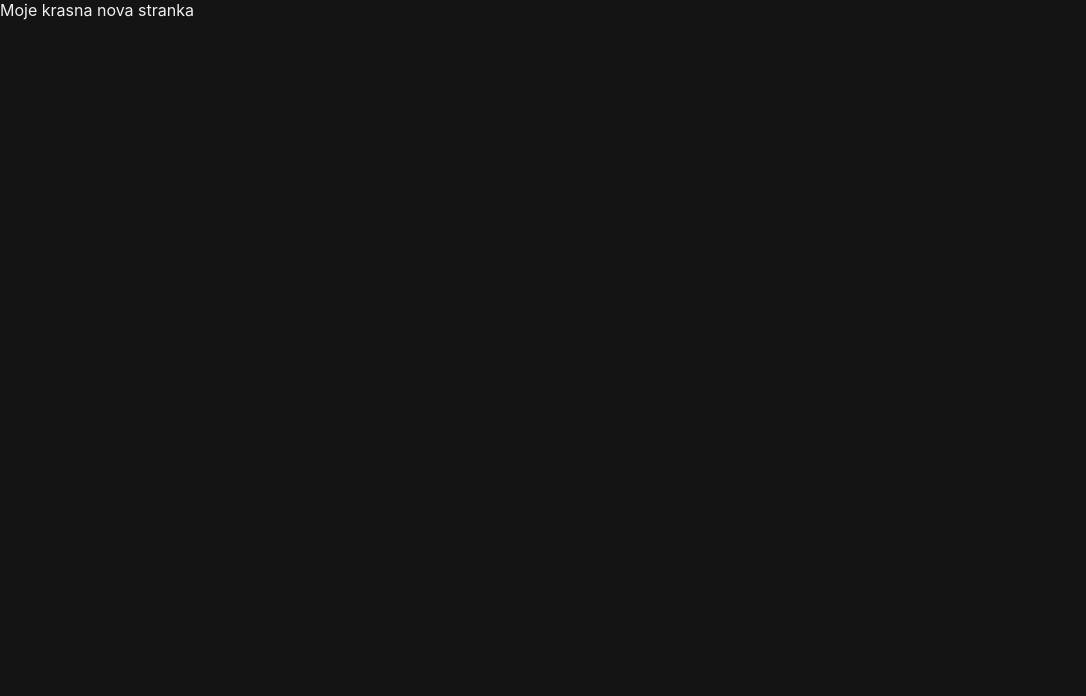
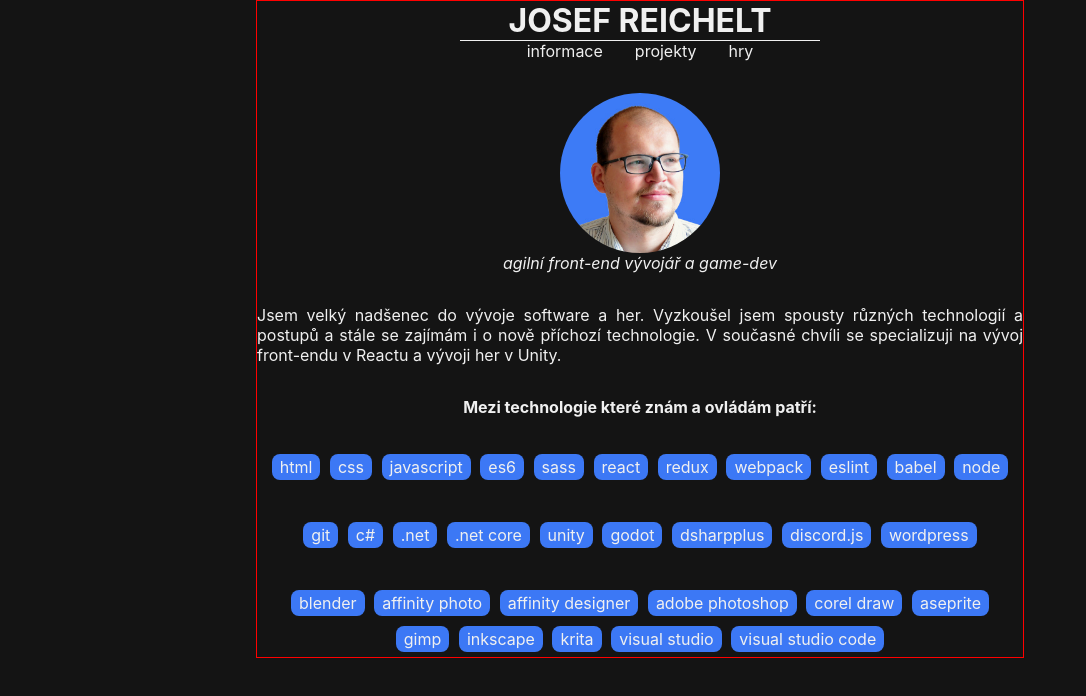
Before and after one commit to JosefReichelt/JosefReichelt.github.io, a React app: page / in a window 1280 px wide. Shown: the top 696 px of the page, without its empty margins (0-1086 px from the left). Built offline with nearby package versions, Linux system fonts and the light colour scheme.

Commit message:
Add info page

```diff
--- a/package.json
+++ b/package.json
@@ -11,6 +11,7 @@
     "react": "^16.10.2",
     "react-dom": "^16.10.2",
     "react-router-dom": "^5.1.2",
+    "react-router-hash-link": "^1.2.2",
     "react-transition-group": "^4.3.0"
   },
   "devDependencies": {
--- a/src/App.js
+++ b/src/App.js
@@ -1,13 +1,16 @@
 import React, { Component } from 'react';
 import "./styles/main.css";
+import About from './about/About';
+import Navigation from './navigation/Navigation';
 
 class App extends Component {
 
 
   render() {
     return (
-      <div>
-        Moje krasna nova stranka
+      <div className="main">
+        <Navigation />
+        <About/>
       </div>
 
     );
--- /dev/null
+++ b/src/about/About.css
@@ -0,0 +1,41 @@
+.about-me {
+  margin-top: 2rem;
+}
+
+.about-me__face {
+  display: flex;
+  flex-direction: column;
+  align-items: center;
+}
+
+.about-me__face img {
+  width: 10rem;
+  border-radius: 100%;
+}
+
+.about-me__desc {
+  margin-top: 2rem;
+  text-align: justify;
+}
+
+.about-me__techlist {
+  margin-top: 2rem;
+  text-align: center;
+}
+
+.about-me__tech-category {
+  margin-top: 2rem;
+  display: flex;
+  flex-wrap: wrap;
+  justify-items: center;
+  justify-content: center;
+}
+
+.about-me__tech-bubble {
+  margin: 0.3rem;
+  padding: 0.2rem 0.5rem;
+  border-radius: 0.5rem;
+  text-align: center;
+  vertical-align: middle;
+  background-color: rgb(60, 120, 245);
+}
--- /dev/null
+++ b/src/about/About.js
@@ -0,0 +1,48 @@
+import React, { Component } from "react";
+import photo from "../images/foto.jpg";
+import techList from "./techList.json";
+
+export class About extends Component {
+
+
+  renderTechBubbles = () => {
+    const bubbles = [];
+
+    for (const category in techList) {
+      const itemList = techList[category];
+      bubbles.push(
+        <div key={`cat:${category}`} className="about-me__tech-category">
+          {itemList.map((x, idx) => (
+            <div key={`bubble:${x}:${idx}`} className="about-me__tech-bubble">
+              {x}
+            </div>
+          ))}
+        </div>
+      );
+    }
+    return bubbles;
+  }
+
+  render() {
+    return (
+      <div className="about-me" id="informace">
+        <div className="about-me__face">
+          <img src={photo} alt="my face" />
+          <i>agilní front-end vývojář a game-dev</i>
+        </div>
+        <div className="about-me__desc">
+          <p>
+            Jsem velký nadšenec do vývoje software a her. Vyzkoušel jsem spousty různých technologií a postupů a stále se zajímám i o nově příchozí technologie.
+            V současné chvíli se specializuji na vývoj front-endu v Reactu a vývoji her v Unity.
+          </p>
+        </div>
+        <div className="about-me__techlist">
+          <h4>Mezi technologie které znám a ovládám patří:</h4>
+          {this.renderTechBubbles()}
+        </div>
+      </div>
+    );
+  }
+}
+
+export default About;
--- /dev/null
+++ b/src/about/techList.json
@@ -0,0 +1,39 @@
+{
+  "web": [
+    "html",
+    "css",
+    "javascript",
+    "es6",
+    "sass",
+    "react",
+    "redux",
+    "webpack",
+    "eslint",
+    "babel",
+    "node"
+  ],
+  "ostatní": [
+    "git",
+    "c#",
+    ".net",
+    ".net core",
+    "unity",
+    "godot",
+    "dsharpplus",
+    "discord.js",
+    "wordpress"
+  ],
+  "aplikace": [
+    "blender",
+    "affinity photo",
+    "affinity designer",
+    "adobe photoshop",
+    "corel draw",
+    "aseprite",
+    "gimp",
+    "inkscape",
+    "krita",
+    "visual studio",
+    "visual studio code"
+  ]
+}
--- a/src/index.js
+++ b/src/index.js
@@ -1,5 +1,9 @@
 import React from 'react';
 import ReactDOM from 'react-dom';
 import App from './App';
-
-ReactDOM.render(<App />, document.getElementById('root'));
+import { BrowserRouter } from "react-router-dom";
+ReactDOM.render(
+  <BrowserRouter>
+    <App />
+  </BrowserRouter>
+  , document.getElementById('root'));
--- /dev/null
+++ b/src/navigation/Navigation.css
@@ -0,0 +1,29 @@
+.navigation {
+  position: sticky;
+}
+
+.navigation__title {
+  padding: 0 3rem;
+  border-bottom: 1px solid rgb(240, 240, 240);
+}
+
+.navigation__links {
+  display: flex;
+  justify-content: center;
+  list-style: none;
+}
+
+.navigation__links li {
+  margin: 0 1rem;
+}
+
+.navigation__links li a {
+  text-decoration: none;
+  transition: all 0.25s ease-out;
+  color: rgb(240, 240, 240);
+}
+
+.navigation__links li a:hover {
+  transition: all 0.25s ease-out;
+  color: rgb(60, 120, 245);
+}
--- /dev/null
+++ b/src/navigation/Navigation.js
@@ -0,0 +1,19 @@
+import React, { Component } from "react";
+import { HashLink } from "react-router-hash-link";
+export class Navigation extends Component {
+
+  render() {
+    return (
+      <div className="navigation">
+        <h1 className="navigation__title">JOSEF REICHELT</h1>
+        <ul className="navigation__links">
+          <li><HashLink smooth to="#informace" >informace</HashLink></li>
+          <li><HashLink smooth to="#projekty" >projekty</HashLink></li>
+          <li><HashLink smooth to="#hry" >hry</HashLink></li>
+        </ul>
+      </div>
+    );
+  }
+}
+
+export default Navigation;
--- a/src/styles/main.css
+++ b/src/styles/main.css
@@ -1,10 +1,23 @@
+@import "../navigation/Navigation.css";
+@import "../about/About.css";
 * {
   margin: 0;
   padding: 0;
+  box-sizing: border-box;
 }
 
 body {
   background-color: rgb(20, 20, 20);
   color: rgb(240, 240, 240);
+  display: flex;
+  justify-content: center;
   font-family: BlinkMacSystemFont, -apple-system, "Segoe UI", "Roboto", "Oxygen", "Ubuntu", "Cantarell", "Fira Sans", "Droid Sans", "Helvetica Neue", "Helvetica", "Arial", sans-serif;
 }
+
+.main {
+  display: flex;
+  flex-direction: column;
+  align-items: center;
+  border: 1px solid red;
+  width: 768px;
+}
```
Also changed, not shown: src/projects/projectsData.js (added, +17 -0 lines), 1 other file (tests, documents, lock files or other folders).
